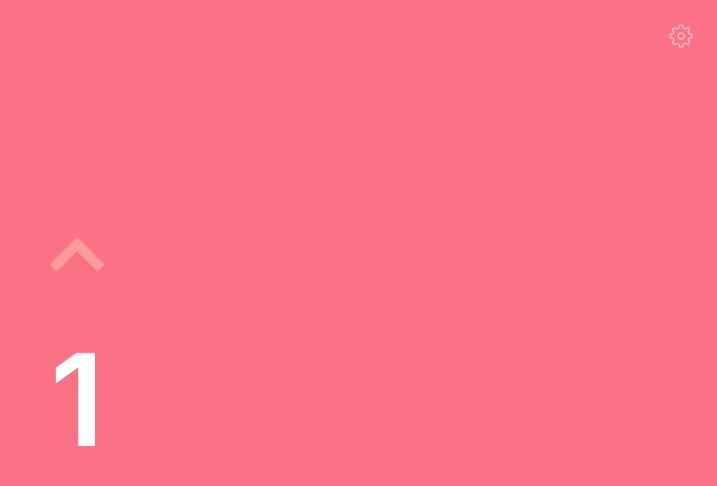
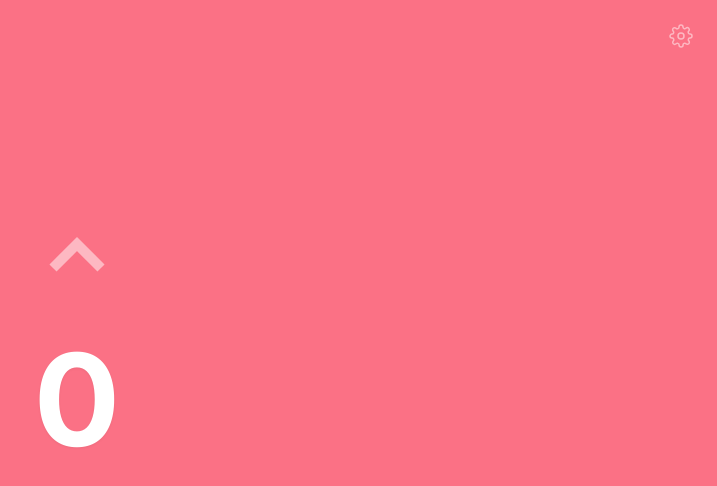
Before and after one commit to chtozamm/annyknits, a Next.js app: page / in a window 1280 px wide. Shown: the top 486 px of the page, without its empty margins (563-1280 px from the left). Built offline with nearby package versions, Linux system fonts and the light colour scheme.

Commit message:
Add support for arrow keys to control the counter

```diff
--- a/app/Counter.tsx
+++ b/app/Counter.tsx
@@ -6,37 +6,46 @@ import { motion } from "framer-motion";
 export default function Counter() {
   const [count, setCount] = useState<number | null>(null);
   useEffect(() => {
-    setCount(Number(localStorage.getItem("count")) || 1);
+    setCount(Number(localStorage.getItem("count")) || 0);
+    const body = document.querySelector("body");
+    body?.addEventListener("keydown", handleKeypress);
+    return () => {
+      body?.removeEventListener("keydown", handleKeypress);
+    };
   }, []);
+  const handleKeypress = (e: any) => {
+    if (e.key === "ArrowUp") handleAdd();
+    if (e.key === "ArrowDown") handleSubtract();
+  };
   useEffect(() => {
     if (count) localStorage.setItem("count", String(count));
   }, [count]);
   const handleSubtract = () => {
-    setCount((prev) => prev! - 1);
+    setCount((prev) => (prev && prev > 0 ? prev - 1 : prev));
   };
   const handleAdd = () => {
     setCount((prev) => prev! + 1);
   };
   // Reset counter
   const handleDoubleClick = () => {
-    setCount(1);
-    localStorage.setItem("count", "1");
+    setCount(0);
+    localStorage.setItem("count", "0");
   };
   return (
-    count && (
-      <div className="flex flex-col items-center justify-evenly">
+    count !== null && (
+      <div className="flex w-full flex-col items-center justify-evenly">
         <Button onClick={handleAdd}>
           <SVG>
             <path d="M18 15l-6-6-6 6" />
           </SVG>
         </Button>
         <p
-          className="select-none text-9xl font-semibold text-white"
+          className="select-none text-9xl font-bold text-white drop-shadow-sm"
           onDoubleClick={handleDoubleClick}
         >
           {count}
         </p>
-        <Button onClick={handleSubtract} disabled={count <= 1}>
+        <Button onClick={handleSubtract} disabled={count <= 0}>
           <SVG>
             <path d="M6 9l6 6 6-6" />
           </SVG>
@@ -49,10 +58,10 @@ export default function Counter() {
 const Button = ({ ...props }) => (
   <div className="relative">
     <motion.button
-      whileTap={{ scale: [1, 1.25, 1] }}
+      whileTap={{ scale: 1.25 }}
       transition={{ duration: 0.2 }}
-      className="group flex aspect-square w-fit items-center justify-items-center rounded-full p-8 text-6xl font-light
-      active:bg-[#ff8d8e] disabled:opacity-0 lg:hover:bg-[#ff8d8e] lg:focus-visible:bg-[#ff8d8e]"
+      className="group flex aspect-square w-fit items-center justify-items-center rounded-full p-8 text-6xl
+      opacity-50 active:opacity-100 disabled:opacity-0 lg:hover:opacity-100 lg:focus-visible:opacity-100"
       {...props}
     >
       {props.children}
@@ -63,13 +72,13 @@ const Button = ({ ...props }) => (
 const SVG = ({ children }: { children: React.ReactNode }) => (
   <svg
     fill="none"
-    height="80"
     shapeRendering="geometricPrecision"
     stroke="currentColor"
     strokeWidth="2.5"
     viewBox="0 0 24 24"
+    height="80"
     width="80"
-    className="h-24 w-24 rounded-full text-[#ff9a9b] group-active:text-[#fedfdf] group-disabled:text-transparent lg:group-hover:text-[#fedfdf] lg:group-focus-visible:text-[#fedfdf]"
+    className="h-24 w-24 rounded-full text-white group-active:opacity-75 group-disabled:text-transparent lg:group-hover:opacity-75 lg:group-focus-visible:opacity-75"
   >
     {children}
   </svg>
```
